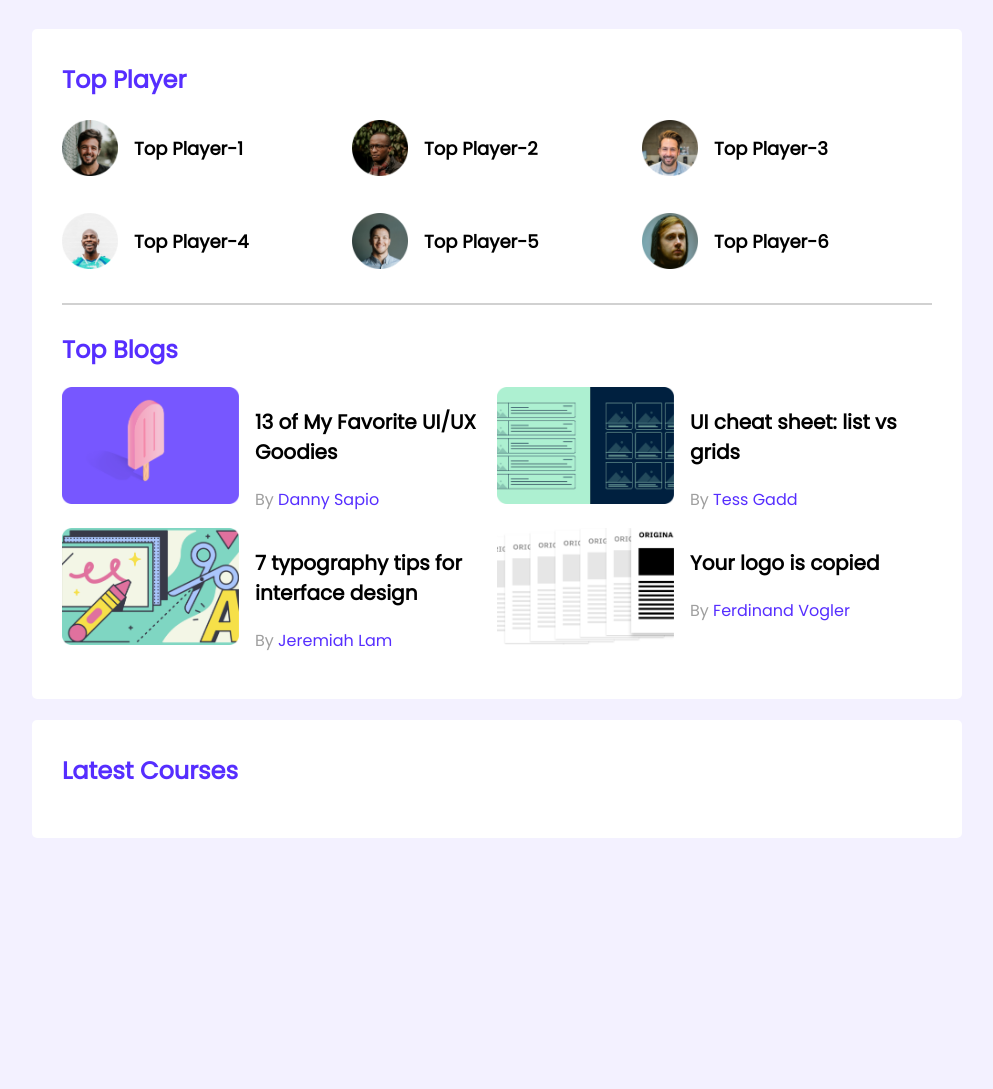
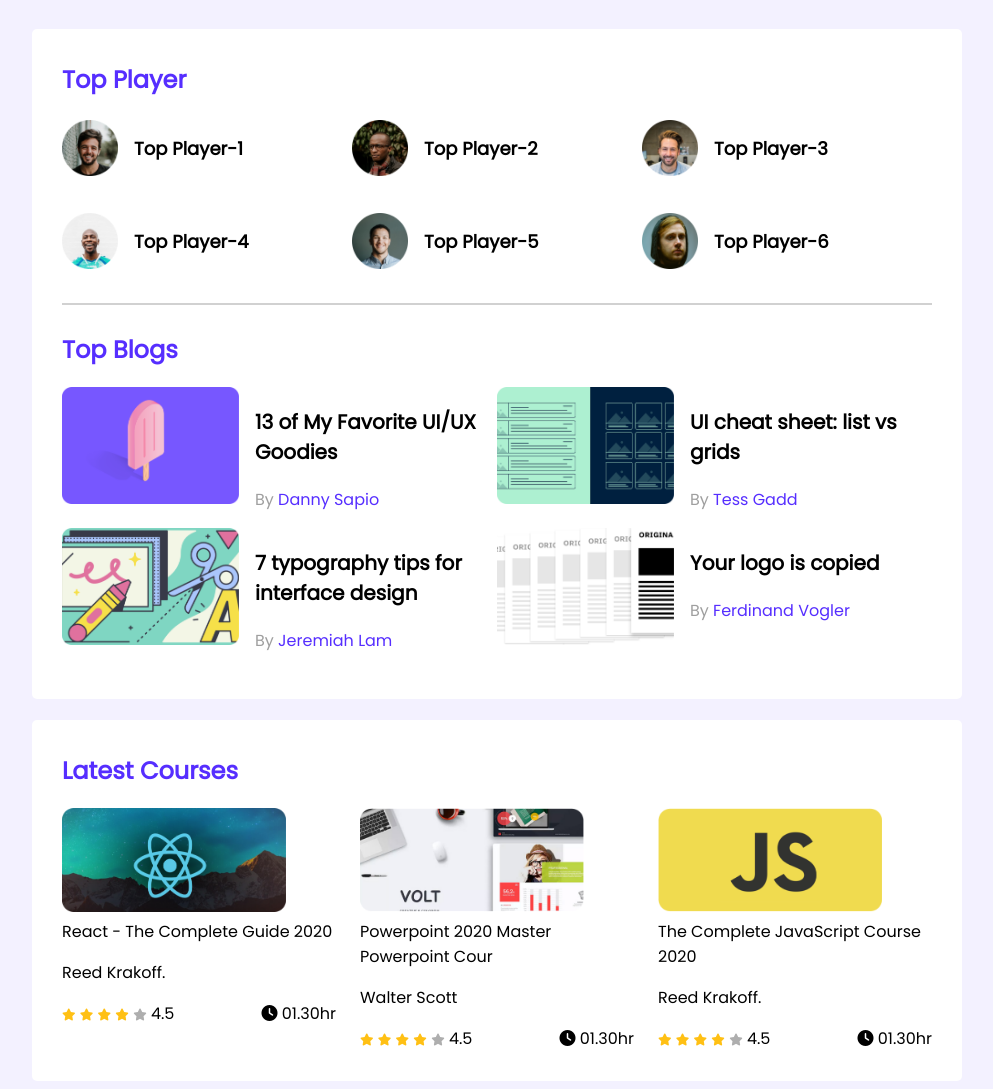
Before and after one commit to riyad1721/Leader-Board-Css3, a plain HTML site: page index.html in a window 1280 px wide. Shown: the whole page, without its empty margins (143-1136 px from the left). Before the commit the page ends 846 px from the top, so only its background shows below. Drawn offline with Linux system fonts and the light colour scheme.

Commit message:
latest course added

```diff
--- a/index.html
+++ b/index.html
@@ -6,6 +6,8 @@
     <meta http-equiv="X-UA-Compatible" content="IE=edge">
     <meta name="viewport" content="width=device-width, initial-scale=1.0">
     <title>Document</title>
+    <!-- font awesome -->
+    <script src="https://kit.fontawesome.com/27454a812b.js" crossorigin="anonymous"></script>
     <!-- stylesheet -->
     <link rel="stylesheet" href="styles/style.css">
 </head>
@@ -101,6 +103,86 @@
         <!-- Latest Courses start -->
         <section class="container">
             <h2 class="section-title">Latest Courses</h2>
+            <div class="courses">
+                <div class="course">
+                    <div class="course-banner">
+                        <img src="images/courses/course-1.png" alt="">
+
+                    </div>
+                    <div class="course-detail">
+                        <div class="course-title">React - The Complete Guide 2020</div>
+                        <p class="course-author">Reed Krakoff.</p>
+                        <div class="course-info">
+                            <div>
+                                <i class="fa-solid fa-star filled"></i>
+                                <i class="fa-solid fa-star filled"></i>
+                                <i class="fa-solid fa-star filled"></i>
+                                <i class="fa-solid fa-star filled"></i>
+                                <i class="fa-solid fa-star empty"></i>
+                                <span>4.5</span>
+                            </div>
+
+                            <div class="course-duration">
+                                <i class="fa-solid fa-clock"></i>
+                                01.30hr
+
+                            </div>
+                        </div>
+                    </div>
+                </div>
+                <div class="course">
+                    <div class="course-banner">
+                        <img src="images/courses/course-2.png" alt="">
+
+                    </div>
+                    <div class="course-detail">
+                        <div class="course-title">Powerpoint 2020 Master Powerpoint Cour</div>
+                        <p class="course-author">Walter Scott</p>
+                        <div class="course-info">
+                            <div>
+                                <i class="fa-solid fa-star filled"></i>
+                                <i class="fa-solid fa-star filled"></i>
+                                <i class="fa-solid fa-star filled"></i>
+                                <i class="fa-solid fa-star filled"></i>
+                                <i class="fa-solid fa-star empty"></i>
+                                <span>4.5</span>
+                            </div>
+
+                            <div class="course-duration">
+                                <i class="fa-solid fa-clock"></i>
+                                01.30hr
+
+                            </div>
+                        </div>
+                    </div>
+                </div>
+                <div class="course">
+                    <div class="course-banner">
+                        <img src="images/courses/course-3.png" alt="">
+
+                    </div>
+                    <div class="course-detail">
+                        <div class="course-title">The Complete JavaScript Course 2020</div>
+                        <p class="course-author">Reed Krakoff.</p>
+                        <div class="course-info">
+                            <div>
+                                <i class="fa-solid fa-star filled"></i>
+                                <i class="fa-solid fa-star filled"></i>
+                                <i class="fa-solid fa-star filled"></i>
+                                <i class="fa-solid fa-star filled"></i>
+                                <i class="fa-solid fa-star empty"></i>
+                                <span>4.5</span>
+                            </div>
+
+                            <div class="course-duration">
+                                <i class="fa-solid fa-clock"></i>
+                                01.30hr
+
+                            </div>
+                        </div>
+                    </div>
+                </div>
+            </div>
         </section>
 
     </main>
--- a/styles/style.css
+++ b/styles/style.css
@@ -80,3 +80,28 @@ hr{
     font-size: 16px;
     color: #562EFF;
 }
+
+/* courses styles */
+.courses{
+    display: grid;
+    grid-template-columns: repeat(3,1fr);
+    grid-column-gap: 24px;
+}
+.course .course-banner img{
+    width: 224px;
+    height: 104px;
+}
+.course-info{
+    display: flex;
+    align-items: center;
+    justify-content: space-between;
+}
+.fa-star{
+    font-size: 12px;
+}
+.fa-star.filled{
+    color: #FFC014;
+}
+.fa-star.empty{
+    color: #AEAEAE;
+}
```
